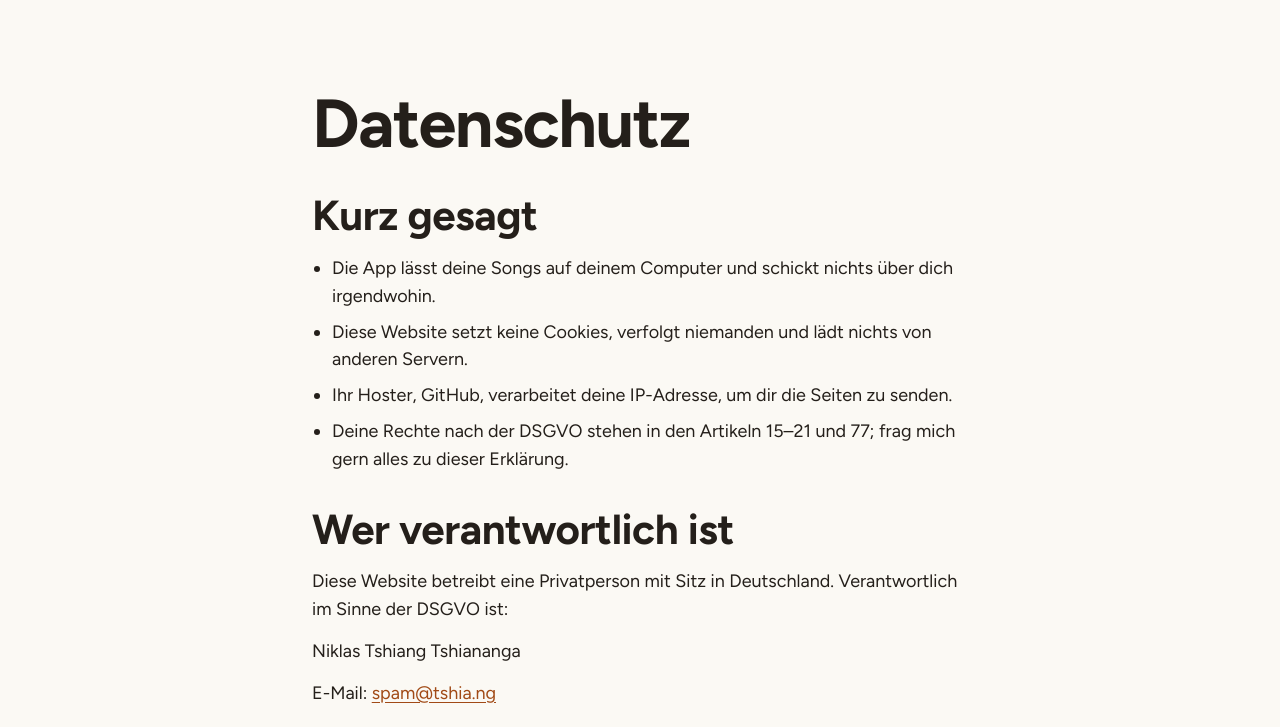
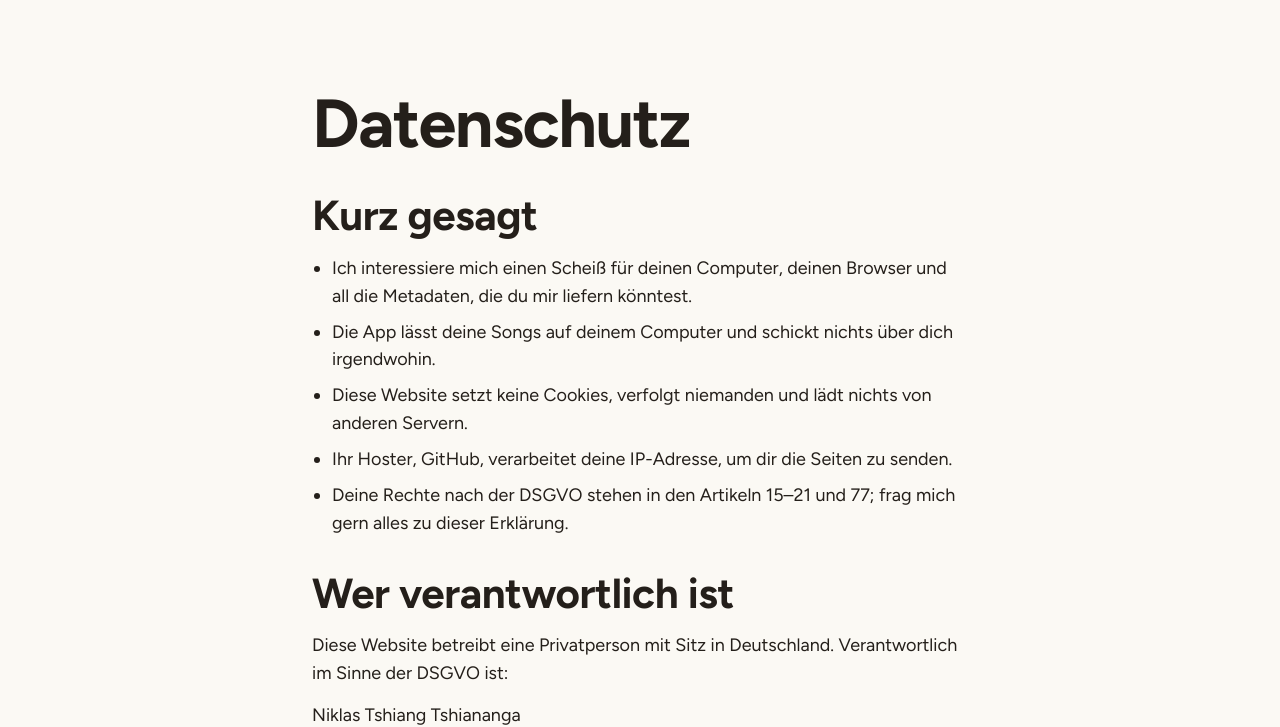
Before and after one commit to niklastshiang/stickler, a plain HTML site: page site/de/privacy.html in a window 1280 px wide. Shown: the part 74-801 px from the top of the page. Drawn offline with Linux system fonts and the light colour scheme.

Commit message:
Website: the privacy statement's first point (owner)
"I don't give a fuck about your computer, your browser and all the other
metadata you could give me", in German "Ich interessiere mich einen
Scheiß für deinen Computer, deinen Browser und all die Metadaten, die du
mir liefern könntest", in the owner's words, before the rest of "In
short".

Co-Authored-By: Claude Opus 5.5 <noreply@anthropic.com>

```diff
--- a/site/de/privacy.html
+++ b/site/de/privacy.html
@@ -50,6 +50,8 @@
       <section aria-labelledby="short">
         <h2 id="short">Kurz gesagt</h2>
         <ul>
+          <li>Ich interessiere mich einen Scheiß für deinen Computer, deinen Browser und all die
+            Metadaten, die du mir liefern könntest.</li>
           <li>Die App lässt deine Songs auf deinem Computer und schickt nichts über dich irgendwohin.</li>
           <li>Diese Website setzt keine Cookies, verfolgt niemanden und lädt nichts von anderen
             Servern.</li>
```
Also changed, not shown: site/privacy.html (+2 -0 lines).
